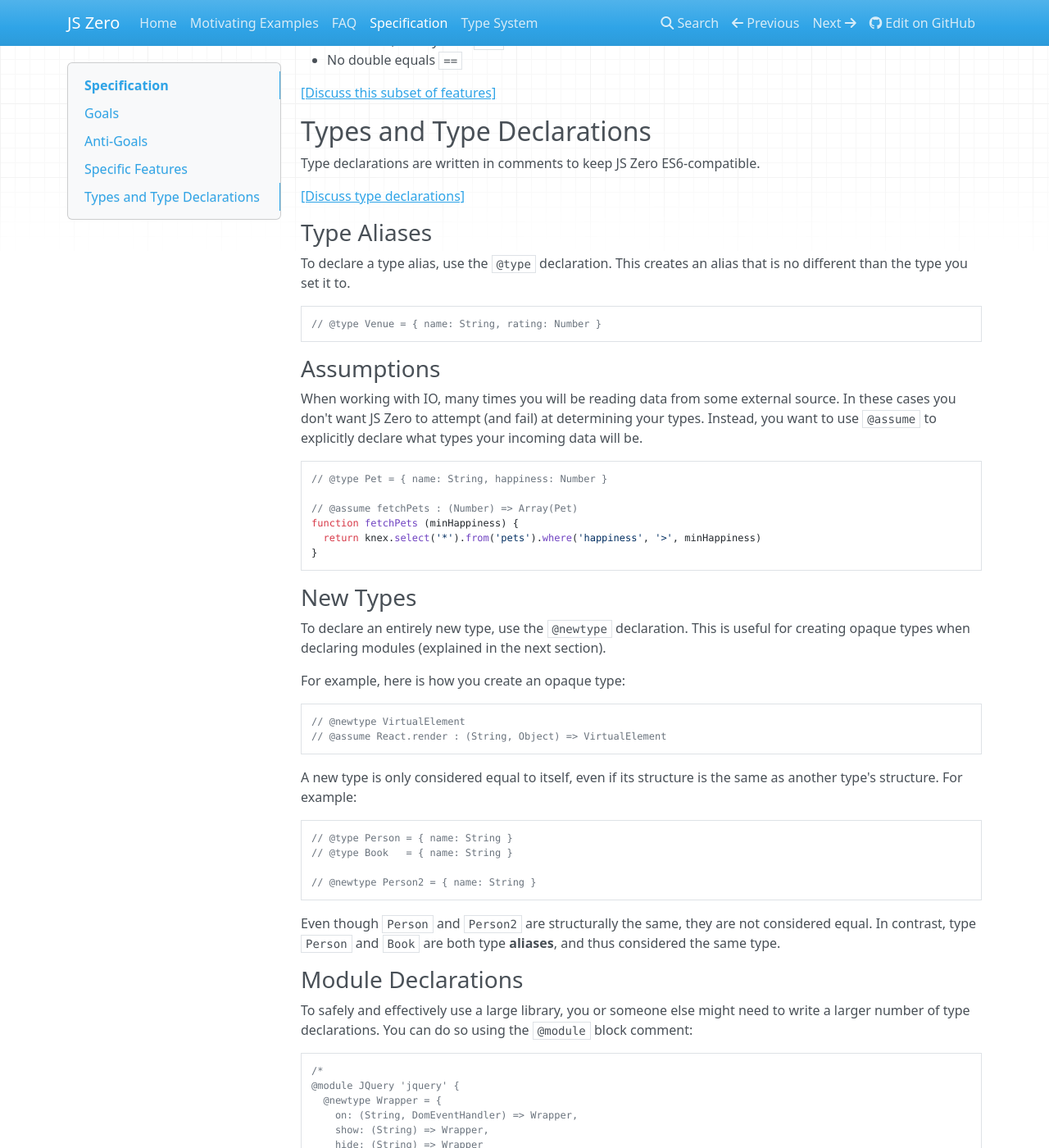
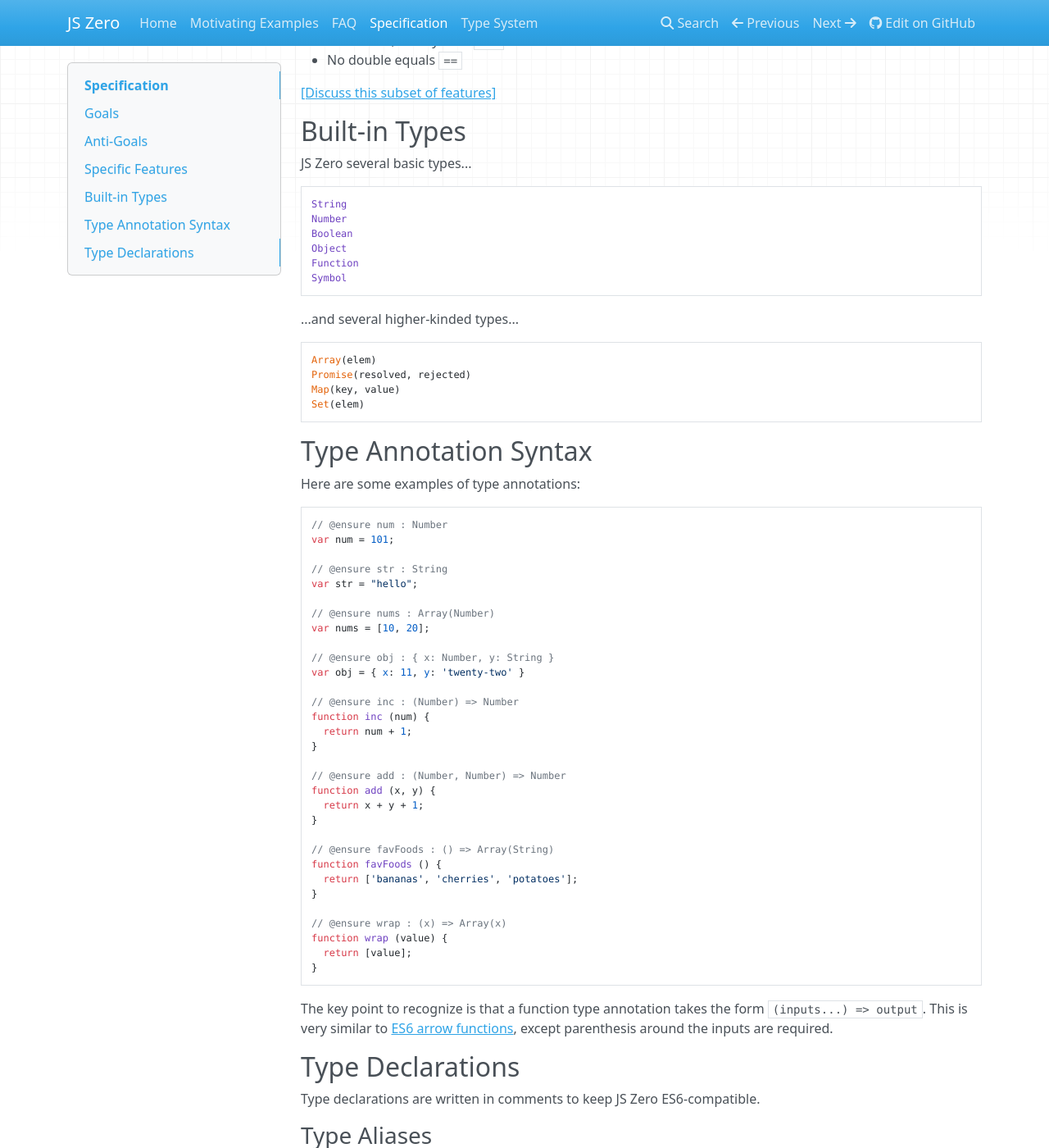
Before and after one commit to js-zero/docs, an MkDocs documentation site: the page built from docs/spec.md, in a window 1280 px wide and 1400 px high, scrolled down 1056 px. Shown: the whole window at 82% size. Built offline with MkDocs 1.6.1, drawn with Linux system fonts in a browser that asks for light colours; nearby versions of some CDN libraries.

Commit message:
Add section on type annotation syntax

````diff
--- a/docs/spec.md
+++ b/docs/spec.md
@@ -45,11 +45,71 @@ These features will be **omitted**:
 
 [[Discuss this subset of features]](http://discuss.js-zero.com/t/what-subset-of-features-will-js-zero-support/19)
 
-## Types and Type Declarations
+## Built-in Types
+
+JS Zero several basic types...
+
+```
+String
+Number
+Boolean
+Object
+Function
+Symbol
+```
+
+...and several higher-kinded types...
+
+```
+Array(elem)
+Promise(resolved, rejected)
+Map(key, value)
+Set(elem)
+```
+
+## Type Annotation Syntax
+
+Here are some examples of type annotations:
+
+```javascript
+// @ensure num : Number
+var num = 101;
+
+// @ensure str : String
+var str = "hello";
+
+// @ensure nums : Array(Number)
+var nums = [10, 20];
+
+// @ensure obj : { x: Number, y: String }
+var obj = { x: 11, y: 'twenty-two' }
+
+// @ensure inc : (Number) => Number
+function inc (num) {
+  return num + 1;
+}
+
+// @ensure add : (Number, Number) => Number
+function add (x, y) {
+  return x + y + 1;
+}
+
+// @ensure favFoods : () => Array(String)
+function favFoods () {
+  return ['bananas', 'cherries', 'potatoes'];
+}
+
+// @ensure wrap : (x) => Array(x)
+function wrap (value) {
+  return [value];
+}
+```
+
+The key point to recognize is that a function type annotation takes the form `(inputs...) => output`. This is very similar to [ES6 arrow functions](https://developer.mozilla.org/en-US/docs/Web/JavaScript/Reference/Functions/Arrow_functions), except parenthesis around the inputs are required.
+
+## Type Declarations
 
 Type declarations are written in comments to keep JS Zero ES6-compatible.
-
-[[Discuss type declarations]](http://discuss.js-zero.com/t/integrating-with-other-javascript-code/15/1)
 
 ### Type Aliases
 
````
